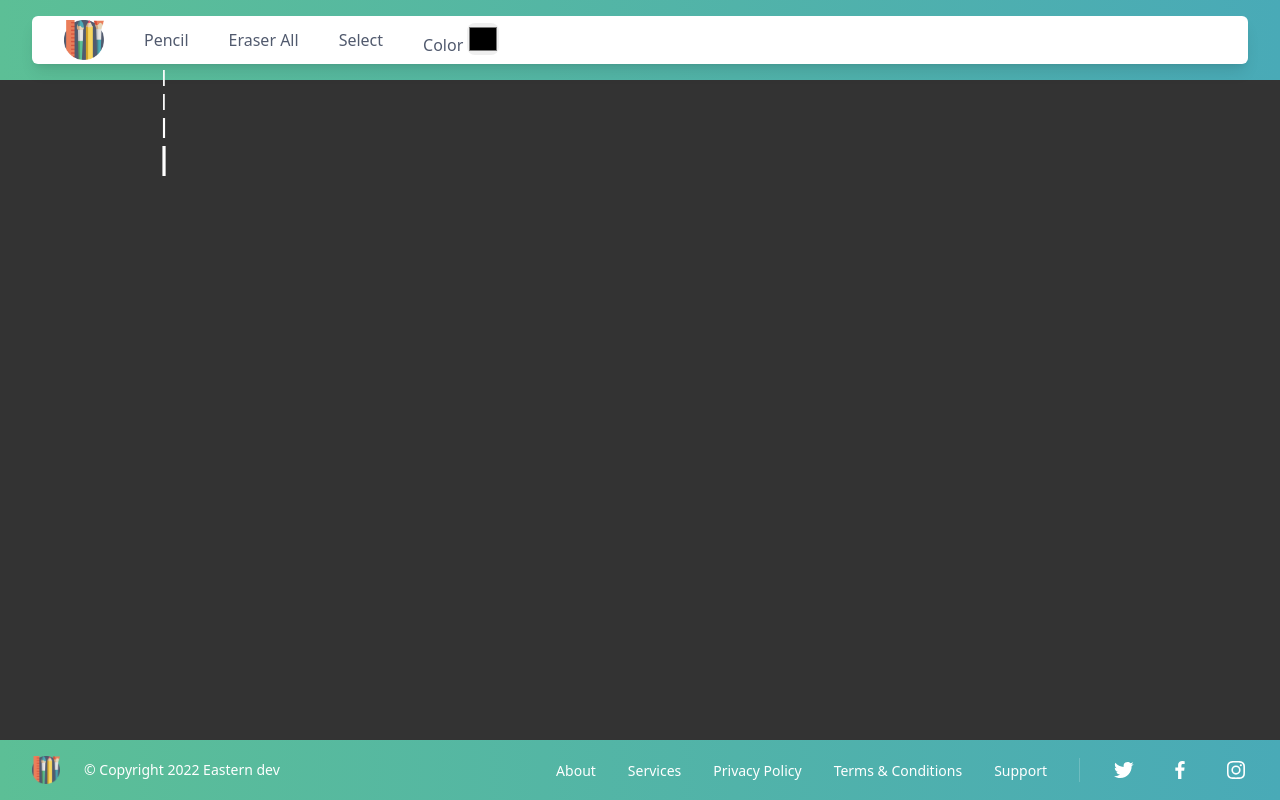
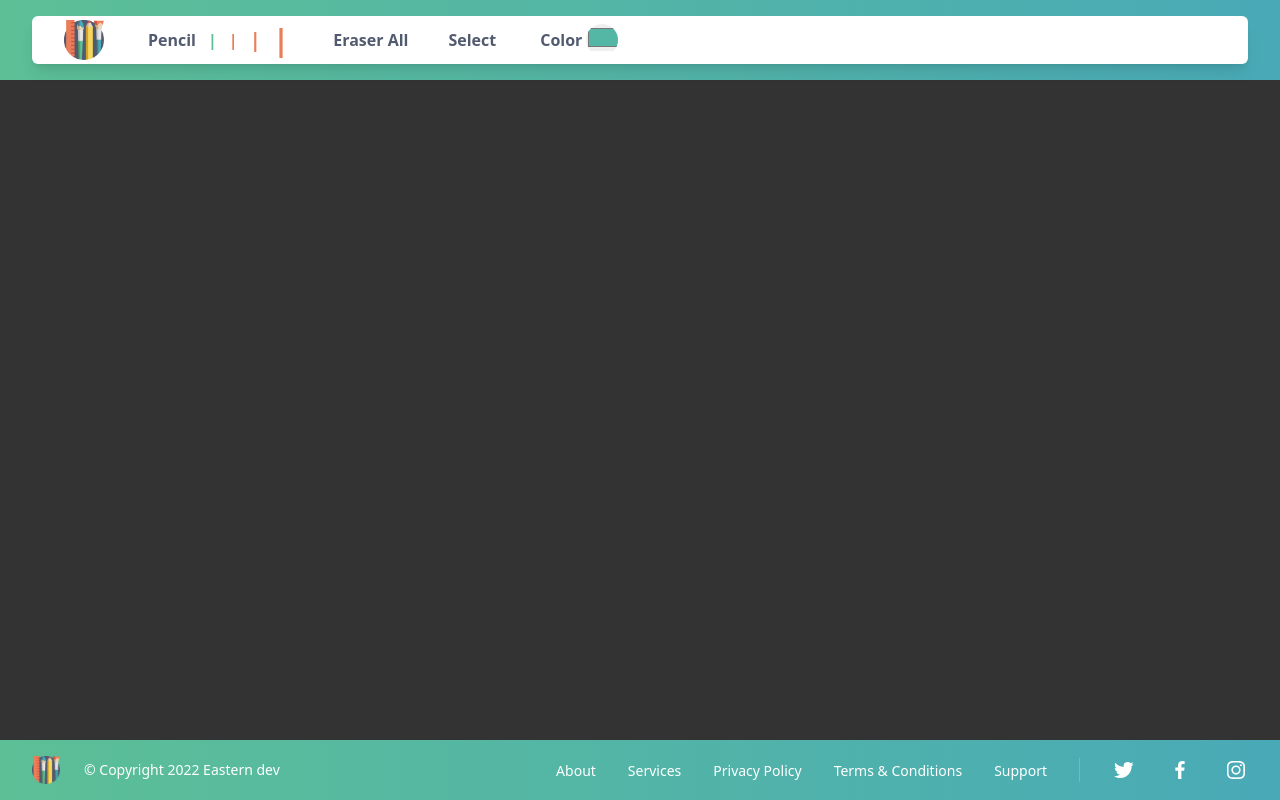
Before and after one commit to sonukuldeep/drawApp, a React (Vite) app: page / in a window 1280 px wide. Built offline with nearby package versions, Linux system fonts and the light colour scheme.

Commit message:
fix ul miner bugs

```diff
--- a/src/App.jsx
+++ b/src/App.jsx
@@ -4,12 +4,12 @@ import Layout from './Components/Layout'
 
 function App() {
   const [pathCurrentVal, setPathCurrentVal] = useState("")
-  const [elemants, setElemants] = useState([{ 'd': 'M20 20 20 50', 'stroke': 'white', 'strokeWidth': '1', 'id': '1' }])
+  const [elemants, setElemants] = useState([{ 'd': 'M20 20 20 50', 'stroke': '#54b6a4', 'strokeWidth': '1', 'id': '1' }])
   const [fireStatus, setFireStatus] = useState(false)
   const [select, setSelect] = useState(false)
   const [currentSelect, setCurrentSelect] = useState('1')
   const [currentPathWidth, setCurrentPathWidth] = useState('1')
-  const [color, setColor] = useState("#FFF")
+  const [color, setColor] = useState("#54b6a4")
   const svgElement = useRef("")
   const svgLineSize = useRef("")
   const selectBtn = useRef("")
@@ -95,8 +95,8 @@ function App() {
 
   return (
     <>
-      <Layout remove={remove} colorChange={setColor} selectLine={selectLine} lineWidth={lineWidth}>
-        <div onMouseDown={(e) => pointerDown(e)} onPointerMove={(e) => { pointerMove(e) }} onPointerUp={(e) => { pointerUp(e) }} className='bg-[#333] touch-none'>
+      <Layout remove={remove} colorChange={setColor} selectLine={selectLine} width={currentPathWidth} lineWidth={lineWidth}>
+        <div onPointerDown={(e) => pointerDown(e)} onPointerMove={(e) => { pointerMove(e) }} onPointerUp={(e) => { pointerUp(e) }} className='bg-[#333] touch-none'>
           <svg ref={svgElement} xmlns="http://www.w3.org/2000/svg" className='h-[calc(100vh_-_140px)] w-full'>
             {elemants.map((element, index) => { return <path onClick={(e) => { if (select) setCurrentSelect(e.target.id) }} key={index} id={element.id} d={element.d} fill="none" stroke={element.stroke} strokeWidth={element.strokeWidth}></path> })}
           </svg>
--- a/src/Components/Layout.jsx
+++ b/src/Components/Layout.jsx
@@ -5,7 +5,7 @@ import Footer from './Footer'
 const Layout = (props) => {
   return (
     <>
-        <Navbar remove={props.remove} colorChange={props.colorChange} lineWidth={props.lineWidth} selectLine={props.selectLine}/>
+        <Navbar remove={props.remove} width={props.width} colorChange={props.colorChange} lineWidth={props.lineWidth} selectLine={props.selectLine}/>
         {props.children}
         <Footer/>
     </>
--- a/src/Components/Navbar.jsx
+++ b/src/Components/Navbar.jsx
@@ -1,9 +1,17 @@
-import React from 'react'
+import React, {useState, useEffect} from 'react'
 import logo from '../assets/images/logo.png'
 
-const Navbar = ({ remove, colorChange, lineWidth, selectLine }) => {
+const Navbar = ({ remove, colorChange, lineWidth, selectLine, width }) => {
+    const [lineW, setLineW] = useState(["text-[#ea7e5a]","text-[#ea7e5a]","text-[#ea7e5a]","text-[#ea7e5a]"])
+    useEffect(()=>{
+        const newLineWidth = ["text-[#ea7e5a]","text-[#ea7e5a]","text-[#ea7e5a]","text-[#ea7e5a]"]
+        newLineWidth[width-1] = "text-[#5cbf96]"
+        setLineW(newLineWidth)
+        console.log(lineW)
+    },[width])
+
     return (
-        <header className="bg-gradient-to-r from-[#5cbf96] to-[#49aab7] lg:py-4">
+        <header className="bg-gradient-to-r from-[#5cbf96] to-[#49aab7] lg:py-4 text-white">
             <div className="px-4 mx-auto max-w-7xl sm:px-6 lg:px-8">
                 <nav className="hidden relative lg:flex items-center justify-between h-1 bg-white lg:rounded-md lg:shadow-lg lg:h-2 lg:px-8 lg:py-6">
                     <div className="hidden flex-shrink-0 lg:block">
@@ -11,20 +19,21 @@ const Navbar = ({ remove, colorChange, lineWidth, selectLine }) => {
                     </div>
 
                     <div className="hidden ml-10 lg:flex lg:items-center lg:mr-auto lg:space-x-10">
-                        <div className="text-base font-medium text-[#515a6e] transition-all duration-200 hover:text-[#ea7e5a] relative">Pencil<ul className='absolute flex flex-col justify-evenly items-center w-10 p-3 rounded-sm text-white' >
-                        <li onClick={()=>{lineWidth(1)}} className='font-semibold hover:cursor-pointer'>|</li>
-                        <li onClick={()=>{lineWidth(2)}} className='font-bold hover:cursor-pointer'>|</li>
-                        <li onClick={()=>{lineWidth(3)}} className='font-bold text-xl hover:cursor-pointer'>|</li>
-                            <li onClick={()=>{lineWidth(4)}} className='font-bold text-3xl hover:cursor-pointer'>|</li>
-                            </ul></div>
-                        {/* <div onClick={() => { lineWidth() }} className="text-base font-medium text-[#515a6e] transition-all duration-200 hover:text-[#ea7e5a] hover:cursor-pointer"> Pencil </div> */}
+                        <div className="text-base font-semibold text-[#515a6e] transition-all duration-200 hover:text-[#ea7e5a] flex justify-center gap-1">
+                            <span className='p-1 self-center'>Pencil</span>
+                            <span onClick={() => { lineWidth(1) }} className={`font-semibold ${lineW[0]} p-1 self-center hover:cursor-pointer`}>|</span>
+                            <span onClick={() => { lineWidth(2) }} className={`font-bold ${lineW[1]} p-1 self-center hover:cursor-pointer`}>|</span>
+                            <span onClick={() => { lineWidth(3) }} className={`font-bold ${lineW[2]} p-1 self-center text-xl hover:cursor-pointer`}>|</span>
+                            <span onClick={() => { lineWidth(4) }} className={`font-bold ${lineW[3]} p-1 self-center text-3xl hover:cursor-pointer`}>|</span>
+                        </div>
+                        {/* <div onClick={() => { lineWidth() }} className="text-base font-semibold text-[#515a6e] transition-all duration-200 hover:text-[#ea7e5a] hover:cursor-pointer"> Pencil </div> */}
 
-                        <div onClick={() => { remove() }} className="text-base font-medium text-[#515a6e] transition-all duration-200 hover:text-[#ea7e5a] hover:cursor-pointer"> Eraser All </div>
+                        <div onClick={() => { remove() }} className="text-base font-semibold text-[#515a6e] transition-all duration-200 hover:text-[#ea7e5a] hover:cursor-pointer"> Eraser All </div>
 
-                        <div onClick={() => { selectLine() }} className="text-base font-medium text-[#515a6e] transition-all duration-200 hover:text-[#ea7e5a] hover:cursor-pointer"> Select </div>
+                        <div onClick={() => { selectLine() }} className="text-base font-semibold text-[#515a6e] transition-all duration-200 hover:text-[#ea7e5a] hover:cursor-pointer"> Select </div>
 
-                        {/* <div onClick={() => { colorChange() }} className="text-base font-medium text-[#515a6e] transition-all duration-200 hover:text-[#ea7e5a] hover:cursor-pointer"> Color </div> */}
-                        <div className="text-base font-medium text-[#515a6e] transition-all duration-200 hover:text-[#ea7e5a] hover:cursor-pointer"> Color <input className="w-8 h-8 rounded-lg" type="color" onChange={e=>colorChange(e.target.value)}/> </div>
+                        {/* <div onClick={() => { colorChange() }} className="text-base font-semibold text-[#515a6e] transition-all duration-200 hover:text-[#ea7e5a] hover:cursor-pointer"> Color </div> */}
+                        <div className="text-base font-semibold text-[#515a6e] transition-all duration-200 hover:text-[#ea7e5a] hover:cursor-pointer flex justify-center align-center"><span className='p-1'>Color</span><div className="w-8 h-8 rounded-full overflow-hidden"><input type="color" defaultValue="#54b6a4" onChange={e => colorChange(e.target.value)} /></div></div>
 
                     </div>
 
```
